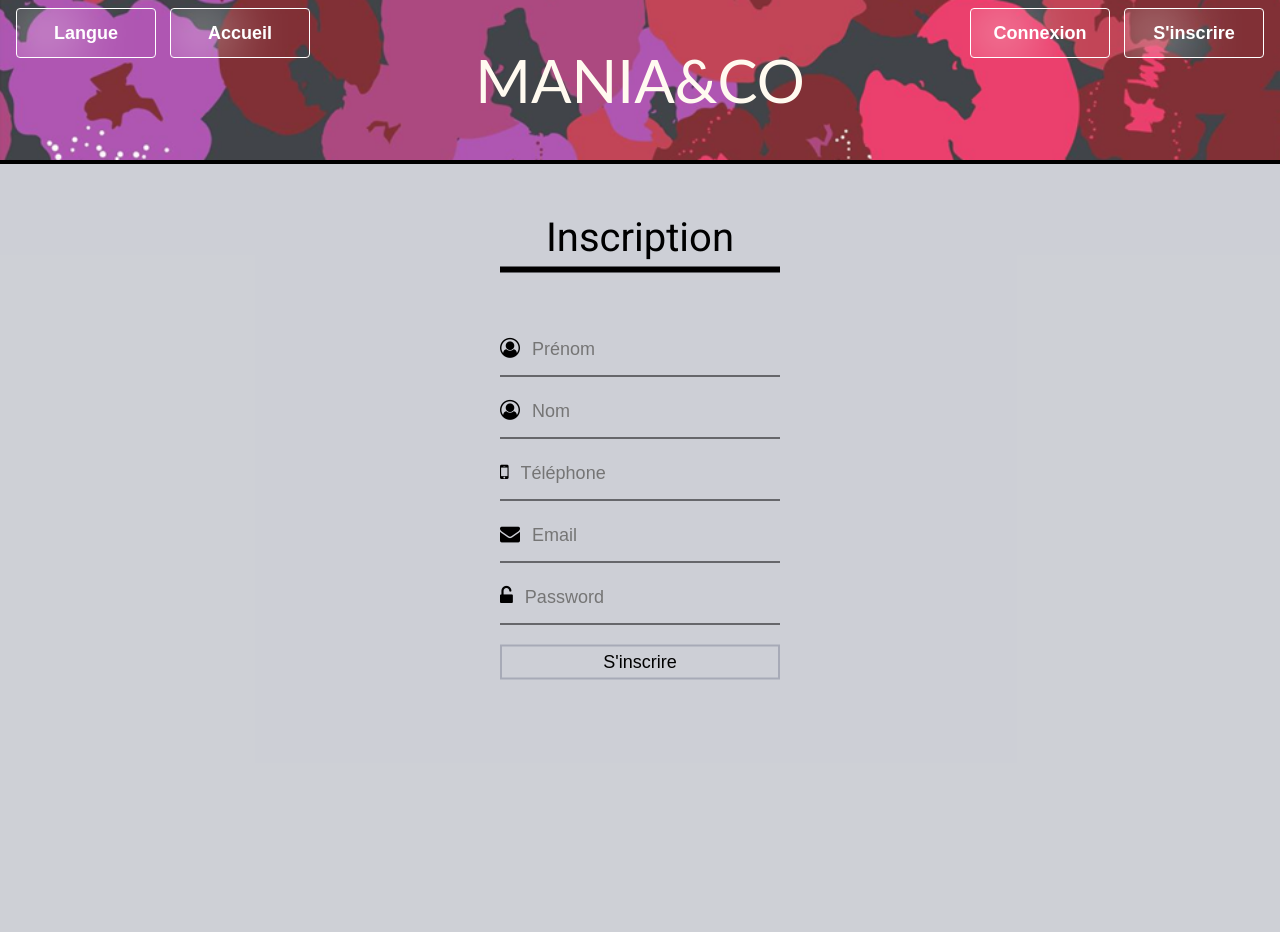
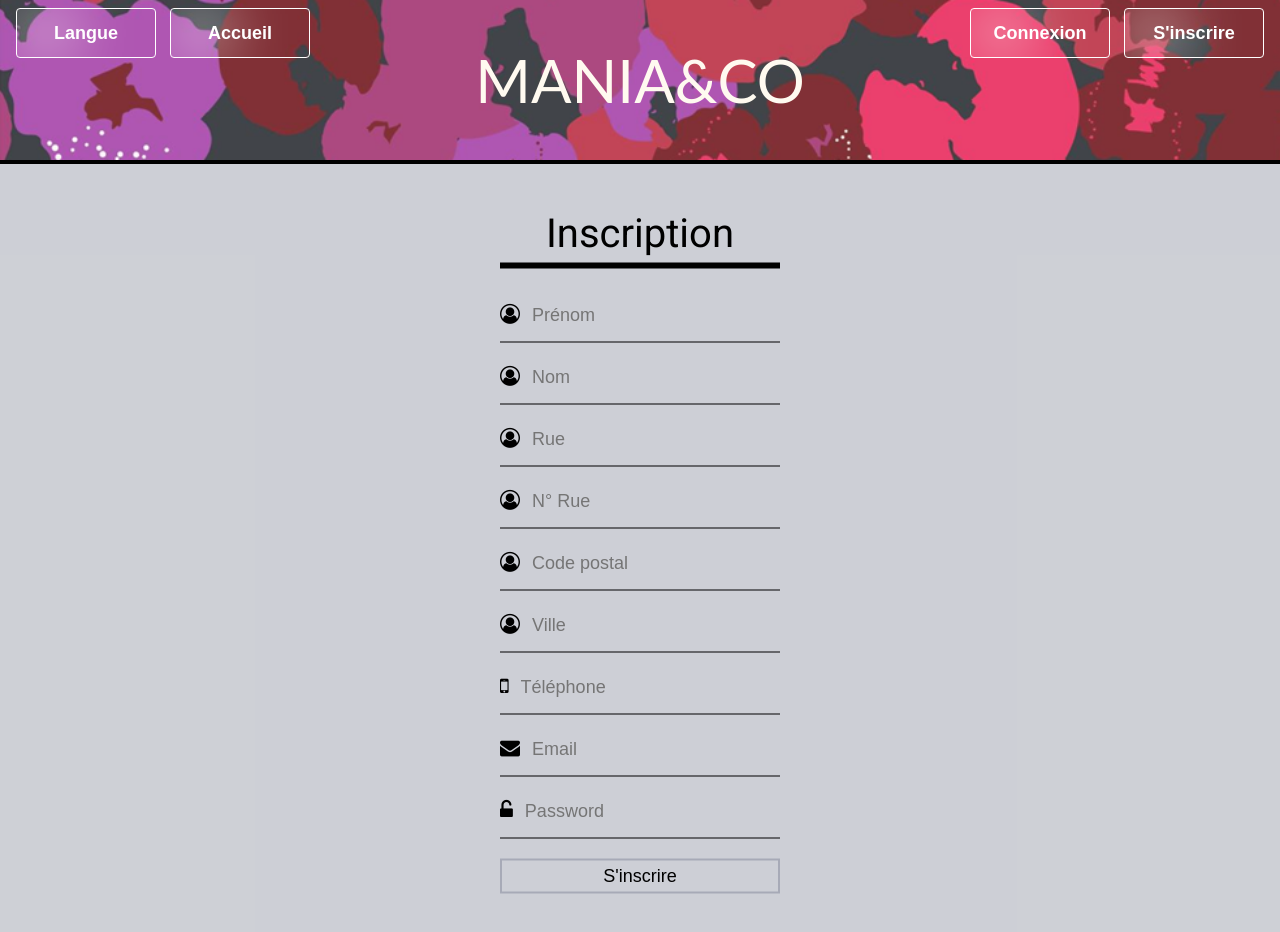
Before and after one commit to MarianaMou/mania, an Angular app: page /registration in a window 1280 px wide. Shown: the top 932 px of the page. Built offline with nearby package versions, Linux system fonts and the light colour scheme.

Commit message:
version1.3

```diff
--- a/src/app/Registration/registration.component.css
+++ b/src/app/Registration/registration.component.css
@@ -4,6 +4,7 @@ body {
     padding: 0;
     font-family: sans-serif;
     background-color: rgba(42, 50, 77, 0.233);
+    height: 100%;
 }
 
 .login-box {
@@ -19,8 +20,8 @@ body {
     text-align: center;
     font-size: 40px;
     border-bottom: 6px solid;
-    margin-top: 100px;
-    margin-bottom: 50px;
+    margin-top: 310px;
+    margin-bottom: 20px;
     padding: 13px 0;
 }
 
--- a/src/app/Registration/registration.component.html
+++ b/src/app/Registration/registration.component.html
@@ -20,6 +20,22 @@
             <input type="text" placeholder="Nom" name="" value="">
         </div>
         <div class="textbox">
+            <i class="fa fa-user-circle-o" aria-hidden="true"></i>
+            <input type="text" placeholder="Rue" name="" value="">
+        </div>
+        <div class="textbox">
+            <i class="fa fa-user-circle-o" aria-hidden="true"></i>
+            <input type="number" placeholder="N° Rue" name="" value="">
+        </div>
+        <div class="textbox">
+            <i class="fa fa-user-circle-o" aria-hidden="true"></i>
+            <input type="number" placeholder="Code postal" name="" value="">
+        </div>
+        <div class="textbox">
+            <i class="fa fa-user-circle-o" aria-hidden="true"></i>
+            <input type="text" placeholder="Ville" name="" value="">
+        </div>
+        <div class="textbox">
             <i class="fa fa-mobile" aria-hidden="true"></i>
             <input type="tel" placeholder="Téléphone" name="" value="" pattern="[0-9]{3} [0-9]{3} [0-9]{2} [0-9]{2}" required>
         </div>
```
